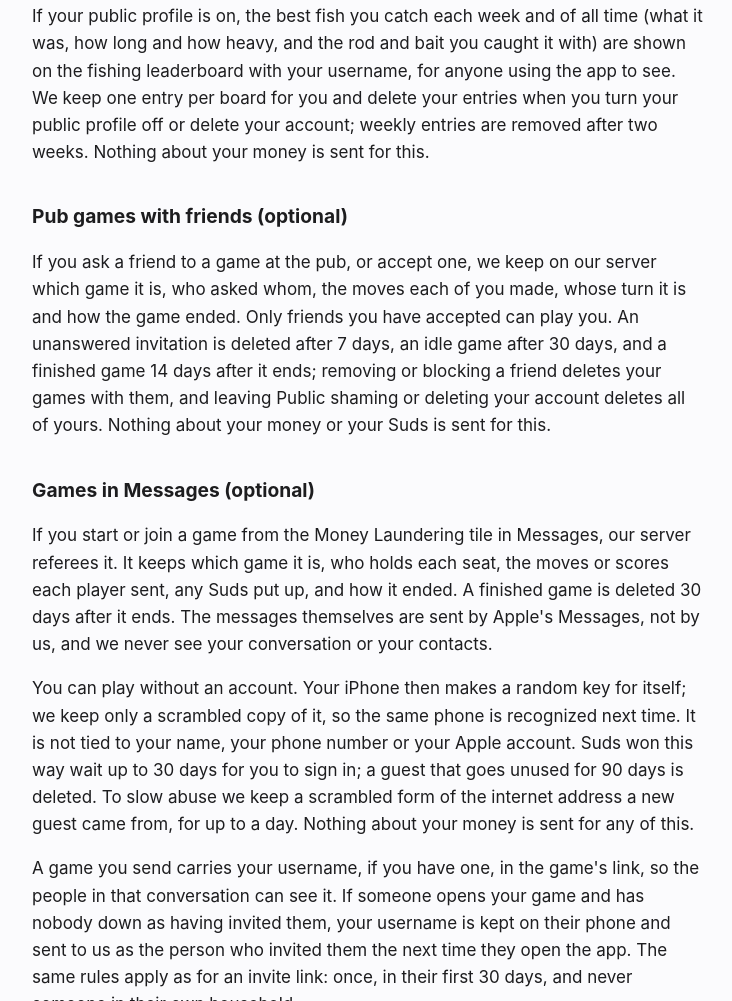
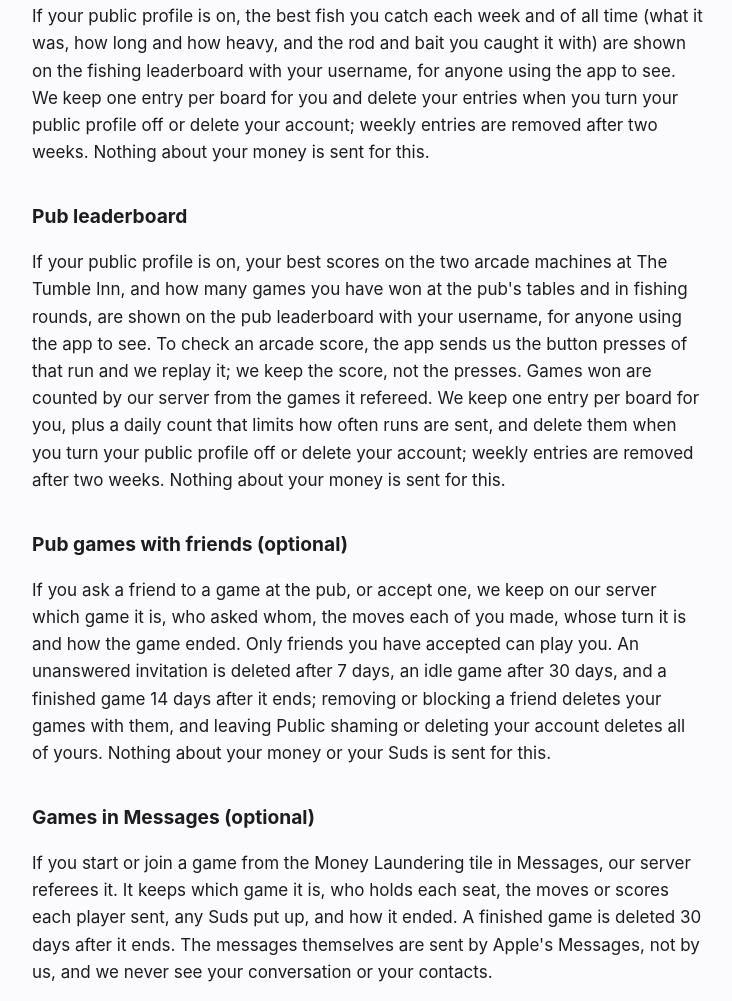
Before and after one commit to UREMpre/laundering-site, a plain HTML site: page privacy.html in a window 1280 px wide. Shown: the part 7897-8898 px from the top of the page, without its empty margins (272-1004 px from the left). Drawn offline with Linux system fonts and the light colour scheme.

Commit message:
Privacy: the pub leaderboard
Co-Authored-By: Claude Fable 5.2 <noreply@anthropic.com>

```diff
--- a/privacy.html
+++ b/privacy.html
@@ -115,6 +115,9 @@
   <h2>Fishing leaderboard</h2>
   <p>If your public profile is on, the best fish you catch each week and of all time (what it was, how long and how heavy, and the rod and bait you caught it with) are shown on the fishing leaderboard with your username, for anyone using the app to see. We keep one entry per board for you and delete your entries when you turn your public profile off or delete your account; weekly entries are removed after two weeks. Nothing about your money is sent for this.</p>
 
+  <h2>Pub leaderboard</h2>
+  <p>If your public profile is on, your best scores on the two arcade machines at The Tumble Inn, and how many games you have won at the pub's tables and in fishing rounds, are shown on the pub leaderboard with your username, for anyone using the app to see. To check an arcade score, the app sends us the button presses of that run and we replay it; we keep the score, not the presses. Games won are counted by our server from the games it refereed. We keep one entry per board for you, plus a daily count that limits how often runs are sent, and delete them when you turn your public profile off or delete your account; weekly entries are removed after two weeks. Nothing about your money is sent for this.</p>
+
   <h2>Pub games with friends (optional)</h2>
   <p>If you ask a friend to a game at the pub, or accept one, we keep on our server which game it is, who asked whom, the moves each of you made, whose turn it is and how the game ended. Only friends you have accepted can play you. An unanswered invitation is deleted after 7 days, an idle game after 30 days, and a finished game 14 days after it ends; removing or blocking a friend deletes your games with them, and leaving Public shaming or deleting your account deletes all of yours. Nothing about your money or your Suds is sent for this.</p>
 
```
